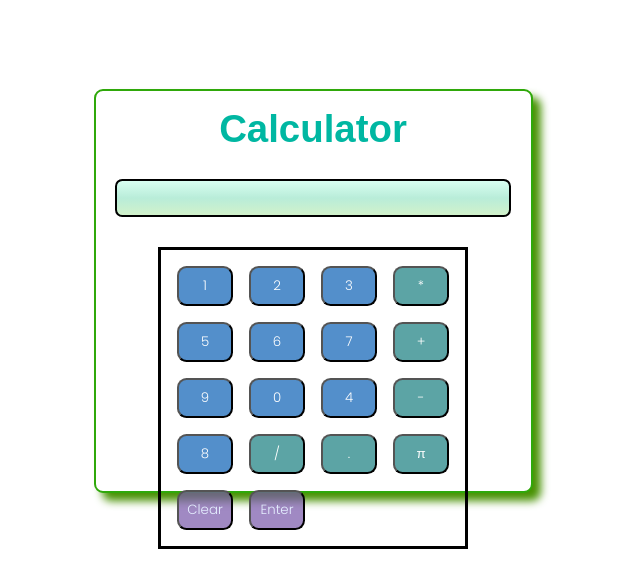
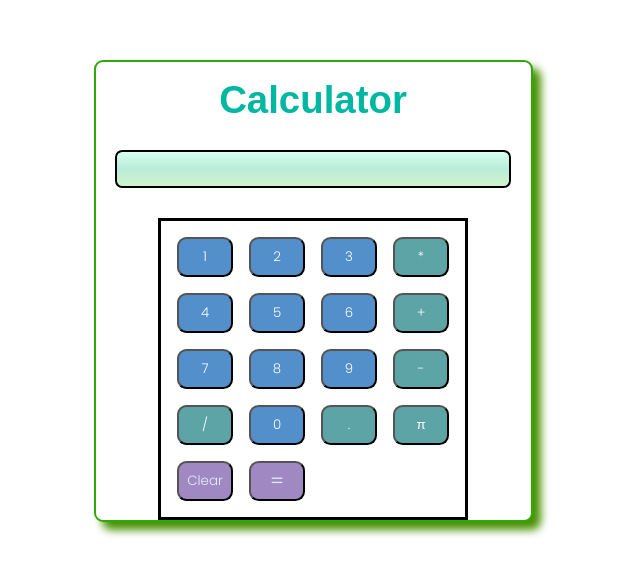
Before and after one commit to kshitizshah-dev/First_calculator, a plain HTML site: page Index.html in a window 1280 px wide. Shown: the part 109-696 px from the top of the page, without its empty margins (327-967 px from the left). Drawn offline with Linux system fonts and the light colour scheme; no server answers; a web font is replaced by a local one.

Commit message:
Updated Calculator V1.0.0.1

```diff
--- a/Index.html
+++ b/Index.html
@@ -22,20 +22,22 @@
             <button name="num" id="btn2">2</button>
             <button name="num" id="btn3">3</button>
             <button name="special" id="btn*">*</button>
+            <button name="num" id="btn4">4</button>
             <button name="num" id="btn5">5</button>
             <button name="num" id="btn6">6</button>
+
+            <button name="special" id="btn+">+</button>
             <button name="num" id="btn7">7</button>
-            <button name="special" id="btn+">+</button>
+            <!-- <button name="num" id="btn9">9</button> -->
+            <button name="num" id="btn8">8</button>
             <button name="num" id="btn9">9</button>
+            <button name="special" id="btn-">-</button>
+            <button name="special" id="btn/">/</button>
             <button name="num" id="btn0">0</button>
-            <button name="num" id="btn4">4</button>
-            <button name="special" id="btn-">-</button>
-            <button name="num" id="btn8">8</button>
-            <button name="special" id="btn/">/</button>
             <button name="special" id="btn.">.</button>
             <button name="special" id="btnπ">π</button>
             <button name="funtion" id="btnClear">Clear</button>
-            <button name="funtion" id="btnEnter">Enter</button>
+            <button name="funtion" id="btnEnter">=</button>
         </div>
     </div>
 </body>
--- a/Style.css
+++ b/Style.css
@@ -23,8 +23,9 @@ body{
     flex-direction: column;
     align-items: center;
     min-height: 50vh;
-    max-height: 50vh;
+    max-height: auto;
     min-width: 20vw;
+
     /* max-width: 50vw; */
     background-color: #fff;
     border-radius: 9px;
@@ -71,6 +72,9 @@ button{
    width: 3.5rem;
    border-radius: 0.6rem;
 }
+#btnEnter{
+    font-size: 1.3rem;
+}
 
 button[name="num"]{
     background-color: rgba(10, 96, 181, 0.7);
@@ -104,3 +108,8 @@ button[name="funtion"]:hover{
     border-color: rgba(163, 119, 235, 0.7);
     color: rgb(255, 241, 201);
 }
+button[name="num"]:hover{
+    background-color: rgba(15, 76, 146, 0.7);
+    border-color: rgba(60, 119, 136, 0.7);
+    color: rgba(250, 235, 193, 0.815);
+}
```
